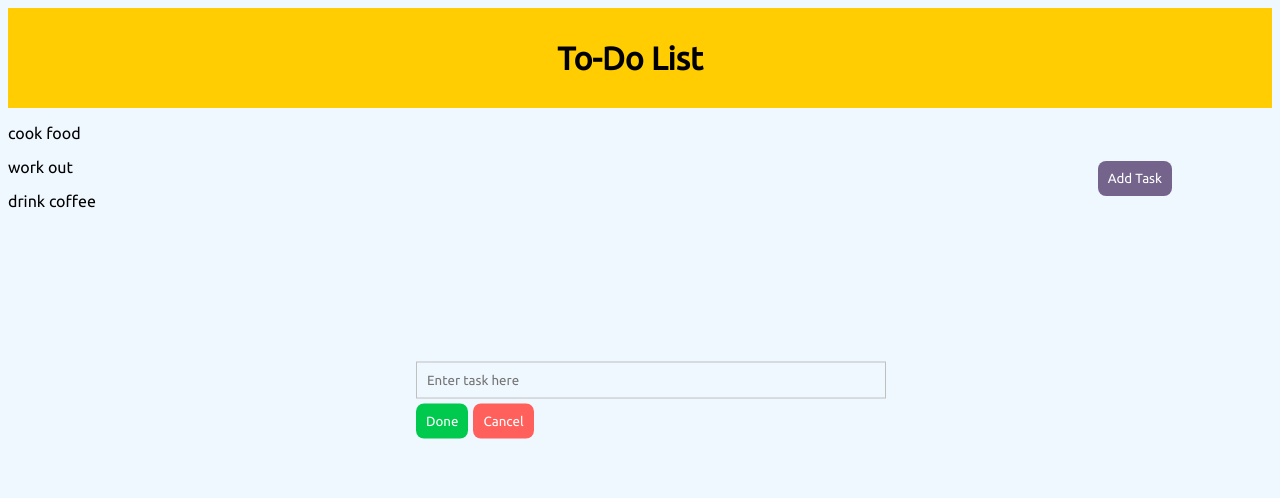
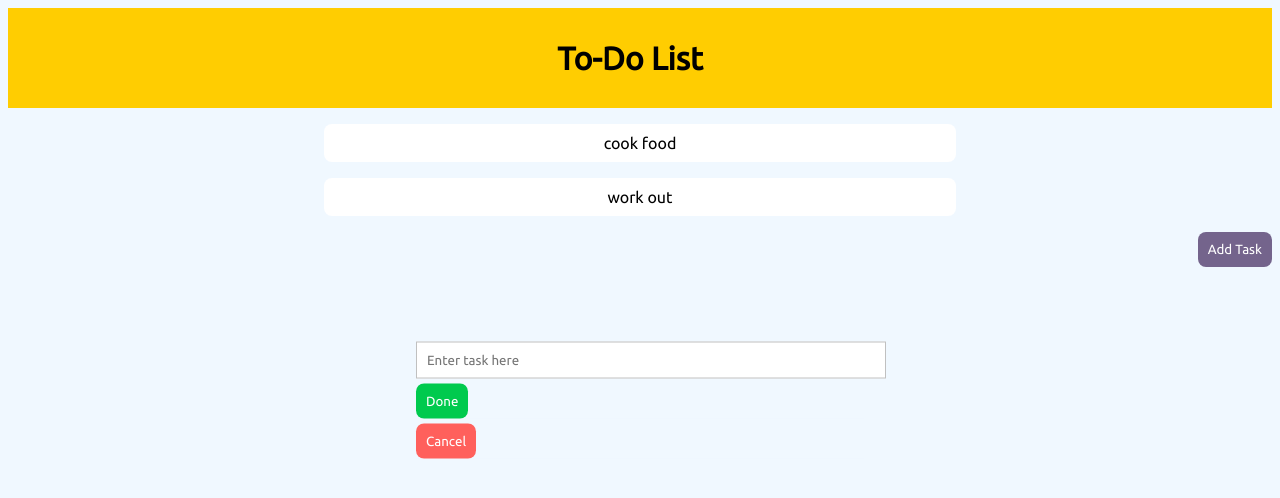
Before and after one commit to ChrisPag/ToDoList, a React (Create React App) app: page / in a window 1280 px wide. Both pictures are taken after a click on the button "Add Task". Shown: the top 498 px of the page. Built offline with nearby package versions, Linux system fonts and the light colour scheme; data requests are answered from the project's data file.

Commit message:
changed add/cancel button
Add and cancel button make text box and buttons disappear

```diff
--- a/data/db.json
+++ b/data/db.json
@@ -7,10 +7,6 @@
     {
       "desc": "work out",
       "id": 2
-    },
-    {
-      "desc": "drink coffee",
-      "id": 3
     }
   ]
 }
--- a/src/Create.js
+++ b/src/AddTask.js
@@ -1,21 +1,19 @@
 import { useState } from 'react';
 import Tasks from './Tasks';
 
-const Create = () => {
+const AddTask = () =>{
 
     const [showTask, setShowTask] = useState(false);
-
     const handleClick = () => {
         setShowTask(true)
     }
 
     return (
-        <div className = "create">
+        <div>
             <button id="addTask" onClick={handleClick}>Add Task</button>
-
-            {showTask && <Tasks/>}
+            {showTask && <Tasks showTask={true}/>}
         </div>
-    );
+    )
 }
 
-export default Create;
+export default AddTask;
--- a/src/App.js
+++ b/src/App.js
@@ -1,5 +1,5 @@
 import Navbar from './Navbar';
-import Create from './Create';
+import AddTask from './AddTask';
 import Main from './Main';
 
 function App() {
@@ -8,7 +8,8 @@ function App() {
       <header className="App-header">
         <Navbar />
         <Main />
-        <Create />
+        <AddTask />
+      {/*<Create/>*/}
       </header>
     </div>
   );
--- a/src/Navbar.js
+++ b/src/Navbar.js
@@ -1,11 +1,7 @@
-
-
 const Navbar = () => {
     return(
         <div className="navbar">
             <h1>To-Do List</h1>
-
-
         </div>
     );
 
--- a/src/Tasks.js
+++ b/src/Tasks.js
@@ -1,7 +1,9 @@
 import { useState } from 'react';
 
-const Tasks = () => {
+const Tasks = (props) => {
     const [desc, setDesc] = useState();
+    const [addClicked, setAddClicked] = useState(props.showTask);
+    const [keepShow, setKeepShow] = useState(addClicked);
 
     const handleSubmit = (e) => {
         e.preventDefault();
@@ -15,8 +17,14 @@ const Tasks = () => {
         })
     }
 
+    const handleClick = () => {
+        setKeepShow(false);
+        setAddClicked(false);
+    }
+
     return (
         <div className="tasks">
+            {keepShow &&
             <form onSubmit={handleSubmit}>
                 <input
                     type="text"
@@ -24,11 +32,12 @@ const Tasks = () => {
                     value={ desc }
                     onChange = {(e) => setDesc(e.target.value)}
                 />
-                <button type="submit" id="done">Done</button>
-                <button id="cancel">Cancel</button>
+                <button type="submit" id="done" onClick={handleClick}>Done</button>
             </form>
-
-
+            }
+            {keepShow &&
+                <button id="cancel" onClick={handleClick}>Cancel</button>
+            }
         </div>
     );
 }
--- a/src/index.css
+++ b/src/index.css
@@ -30,12 +30,9 @@ button {
 
 /*Create*/
 #addTask{
-  margin-left:20px;
   background-color:#74648C;
   color: white;
   float:right;
-  margin-top:-65px;
-  margin-right:100px;
 }
 
 #addTask:hover {
@@ -58,6 +55,7 @@ button {
   border: 1px solid rgb(192, 192, 192);
   padding:10px;
   width:100%;
+  background-color:white;
 }
 
 .tasks button {
@@ -82,3 +80,21 @@ button {
 #cancel:hover{
   background-color:#fa8381;
 }
+
+/*Task preview*/
+
+.taskPreview {
+  margin: auto;
+  width: 50%;
+  text-align:center;
+}
+
+.taskPreview p{
+  background-color:white;
+  padding:10px;
+  border-radius: 8px;
+}
+
+.taskPreview p:hover{
+  background-color:rgb(221, 216, 216);
+}
```
